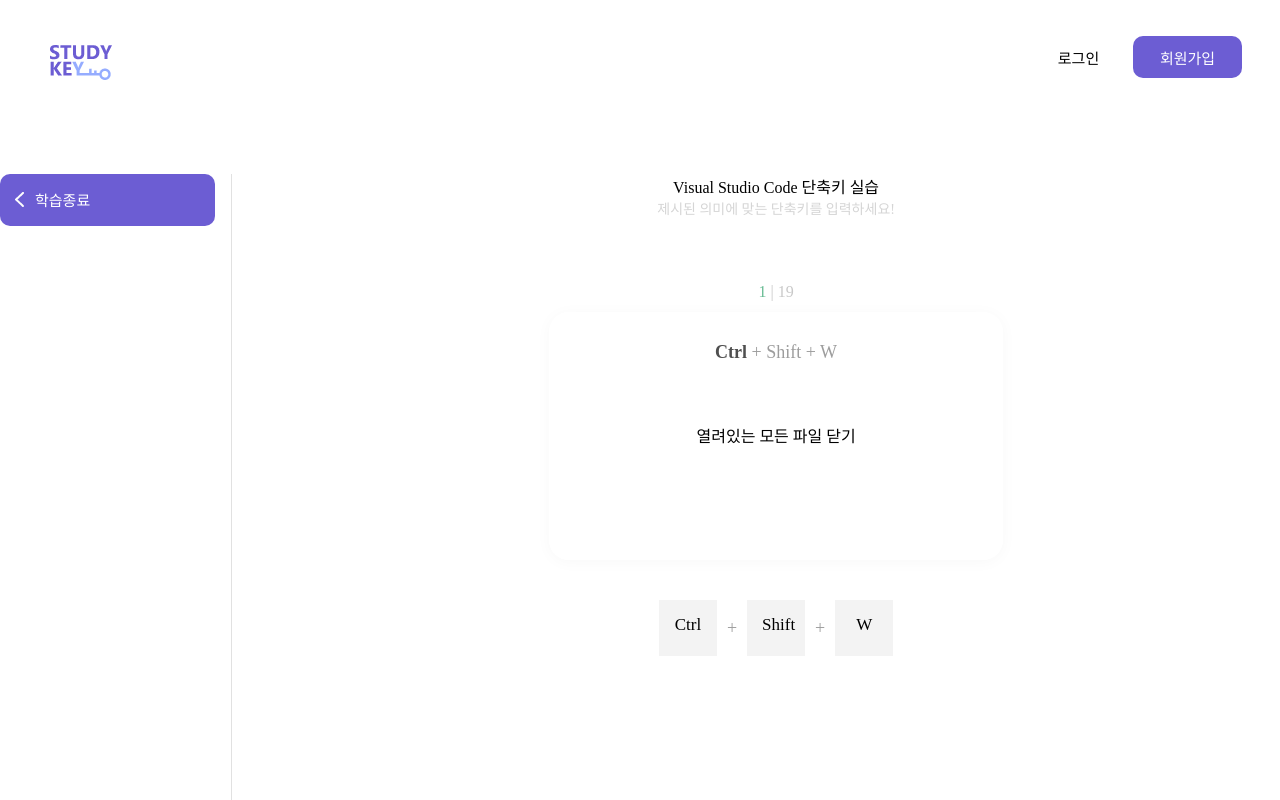
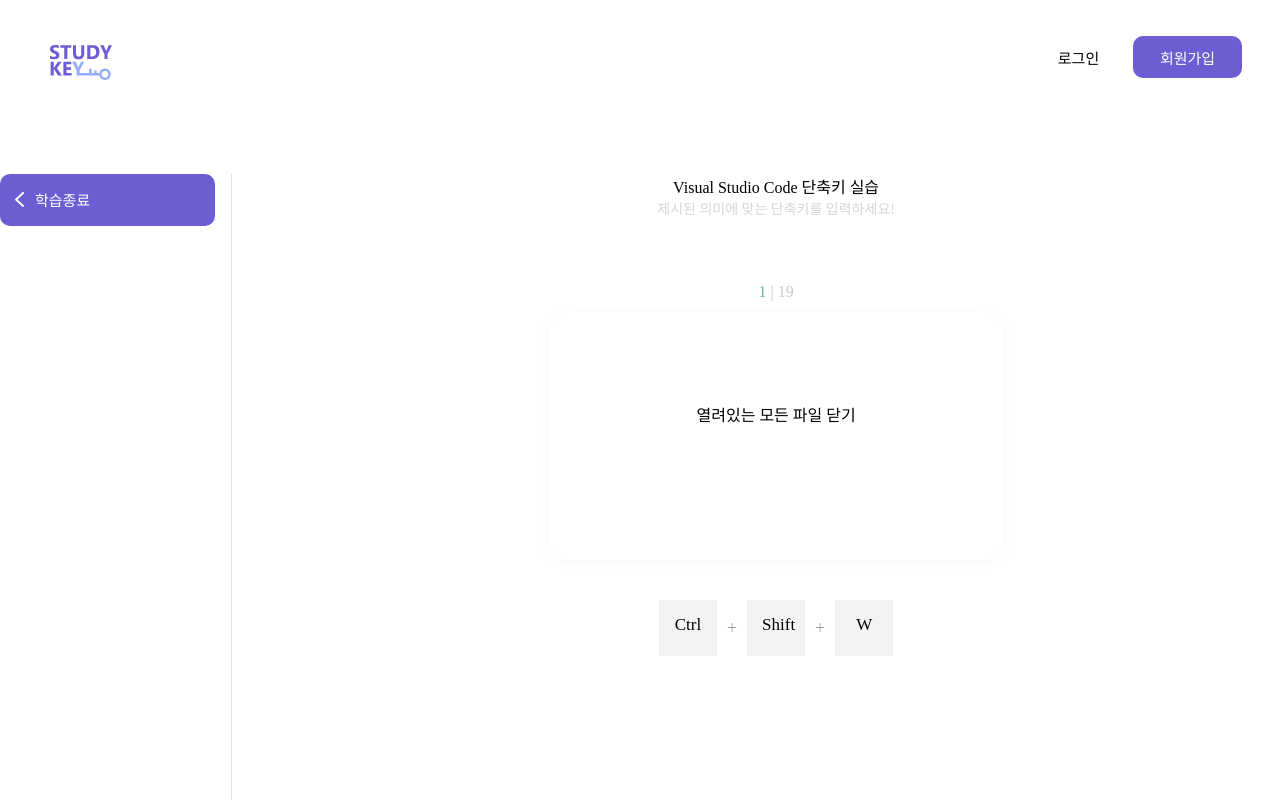
Before and after one commit to youjin0411/ityping-client, a Next.js app: page /training/shortcut in a window 1280 px wide. Shown: the top 800 px of the page. Built offline with nearby package versions, Linux system fonts and the light colour scheme.

Commit message:
💄 fix: 카드 제목 삭제

```diff
--- a/src/pages/training/shortcut.js
+++ b/src/pages/training/shortcut.js
@@ -63,43 +63,6 @@
               <div className={styles.all_page}>{shortcuts.length}</div>
             </div>
             <div className={styles.card} style={{backgroundImage: "url('/images/training_card.png')"}}>
-              <div className={styles.card_title}>
-                {shortcut.combination.map((c, idx) => {
-                  if(idx === currentKeyIdx) {
-                    return <>
-                      <span className={styles.bold}>{
-                        (() => {
-                          switch(c) {
-                            case 'Control' : return 'Ctrl';
-                            case 'ArrowUp' : return '↑';
-                            case 'ArrowLeft' : return '←';
-                            case 'Tab': return 'Tab';
-                            case 'Alt': return 'Alt';
-                            case 'Shift': return 'Shift';
-                            default : return c.toUpperCase();
-                          }
-                        })()}</span>
-                      {idx === shortcut.combination.length - 1 ? null : <span className={styles.text}> + </span>}
-                    </>
-                  } else {
-                    return <>
-                      <span className={styles.text}>{
-                        (() => {
-                          switch(c) {
-                            case 'Control' : return 'Ctrl';
-                            case 'ArrowUp' : return '↑';
-                            case 'ArrowLeft' : return '←';
-                            case 'Tab': return 'Tab';
-                            case 'Alt': return 'Alt';
-                            case 'Shift': return 'Shift';
-                            default : return c.toUpperCase();
-                          }
-                        })()}</span>
-                      {idx === shortcut.combination.length - 1 ? null : <span className={styles.text}> + </span>}
-                    </>
-                  }
-                })}
-              </div>
               <div className={styles.card_content}>{shortcut.description}</div>
             </div>
             <div className={styles.input_container}>
```
